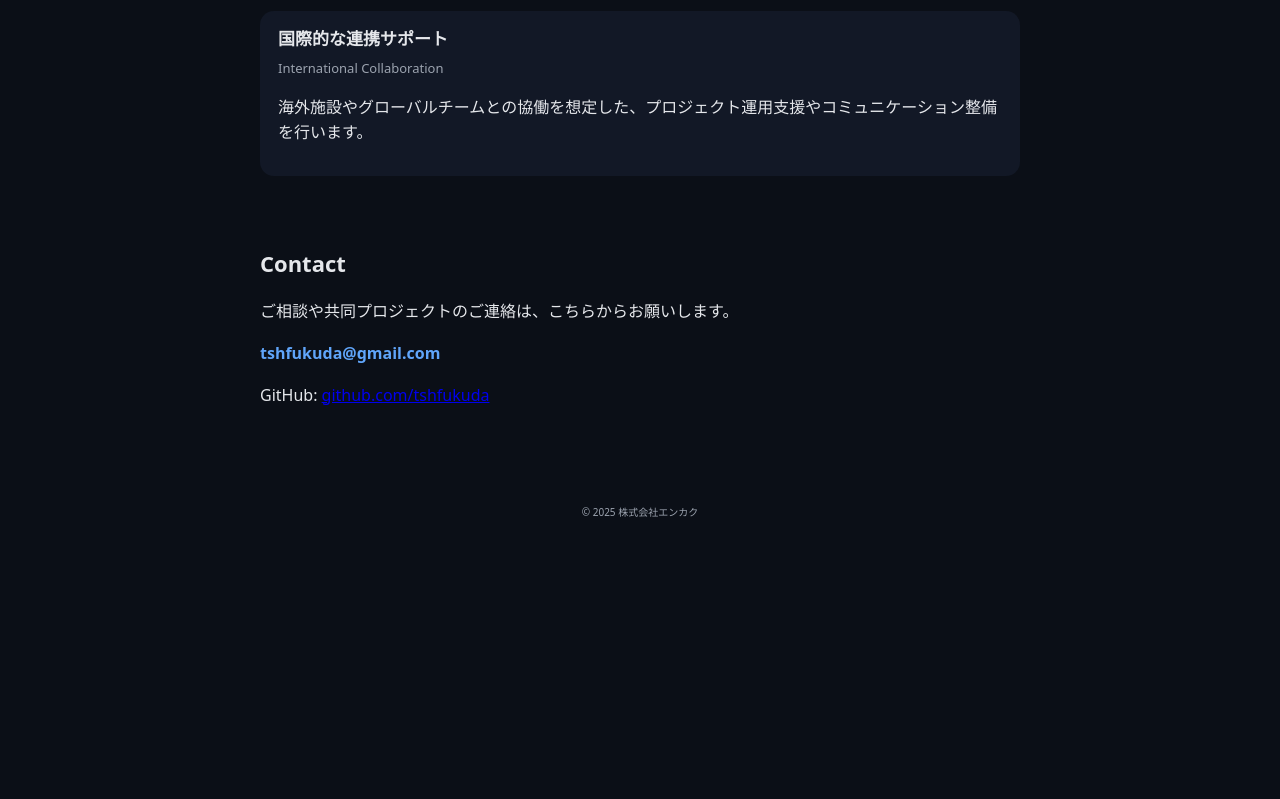
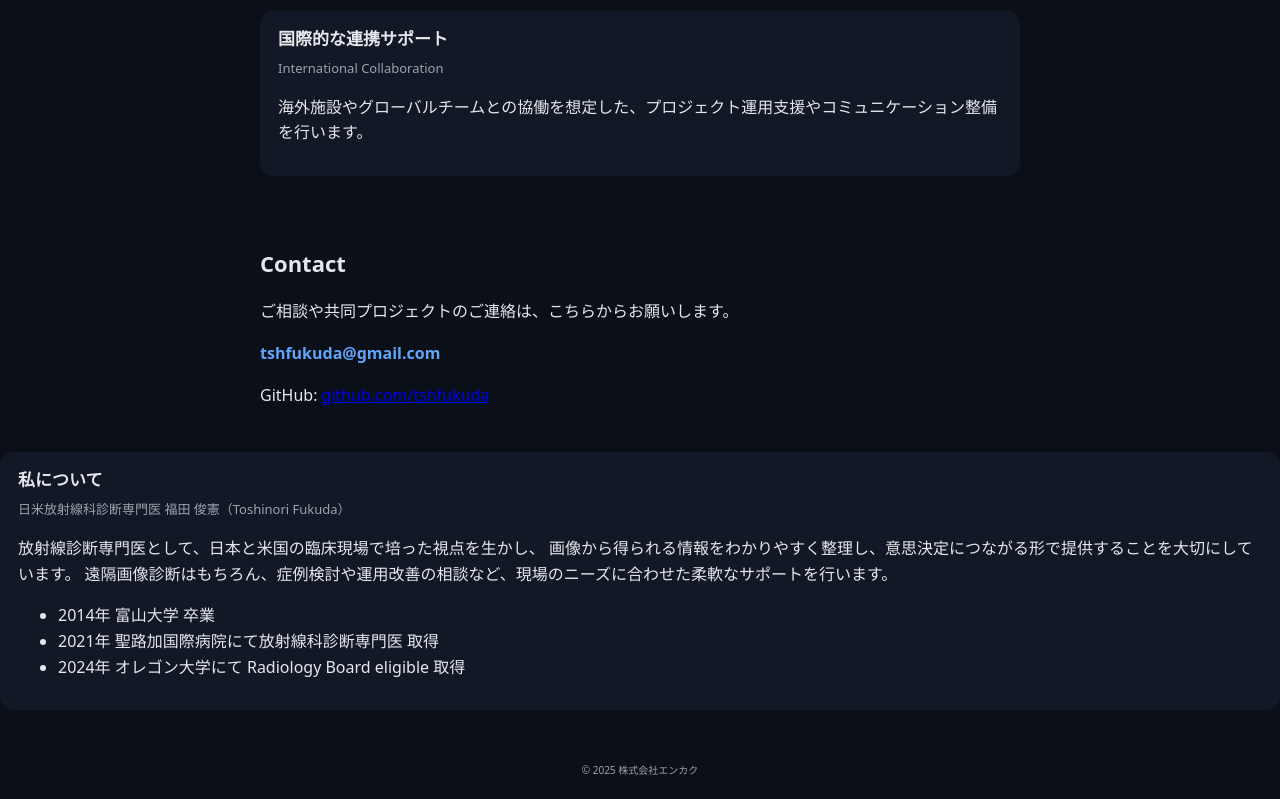
Before and after one commit to tshfukuda/enkaku, a plain HTML site: page index.html in a window 1280 px wide. Shown: the part 870-1669 px from the top of the page. Before the commit the page ends 1411 px from the top, so only its background shows below. Drawn offline with Linux system fonts and the light colour scheme.

Commit message:
Add personal information section to index.html
Added personal information section about Toshinori Fukuda, including education and professional background.

```diff
--- a/index.html
+++ b/index.html
@@ -66,6 +66,21 @@
       <p>GitHub: <a href="https://github.com/tshfukuda" target="_blank" rel="noreferrer">github.com/tshfukuda</a></p>
     </section>
 
+      <article class="pub">
+        <h3>私について</h3>
+        <p class="meta">日米放射線科診断専門医 福田 俊憲（Toshinori Fukuda）</p>
+        <p>
+          放射線診断専門医として、日本と米国の臨床現場で培った視点を生かし、
+          画像から得られる情報をわかりやすく整理し、意思決定につながる形で提供することを大切にしています。
+          遠隔画像診断はもちろん、症例検討や運用改善の相談など、現場のニーズに合わせた柔軟なサポートを行います。
+        </p>
+        <ul>
+          <li>2014年 富山大学 卒業</li>
+          <li>2021年 聖路加国際病院にて放射線科診断専門医 取得</li>
+          <li>2024年 オレゴン大学にて Radiology Board eligible 取得</li>
+        </ul>
+      </article>
+
   </main>
 
   <footer class="footer">
```
